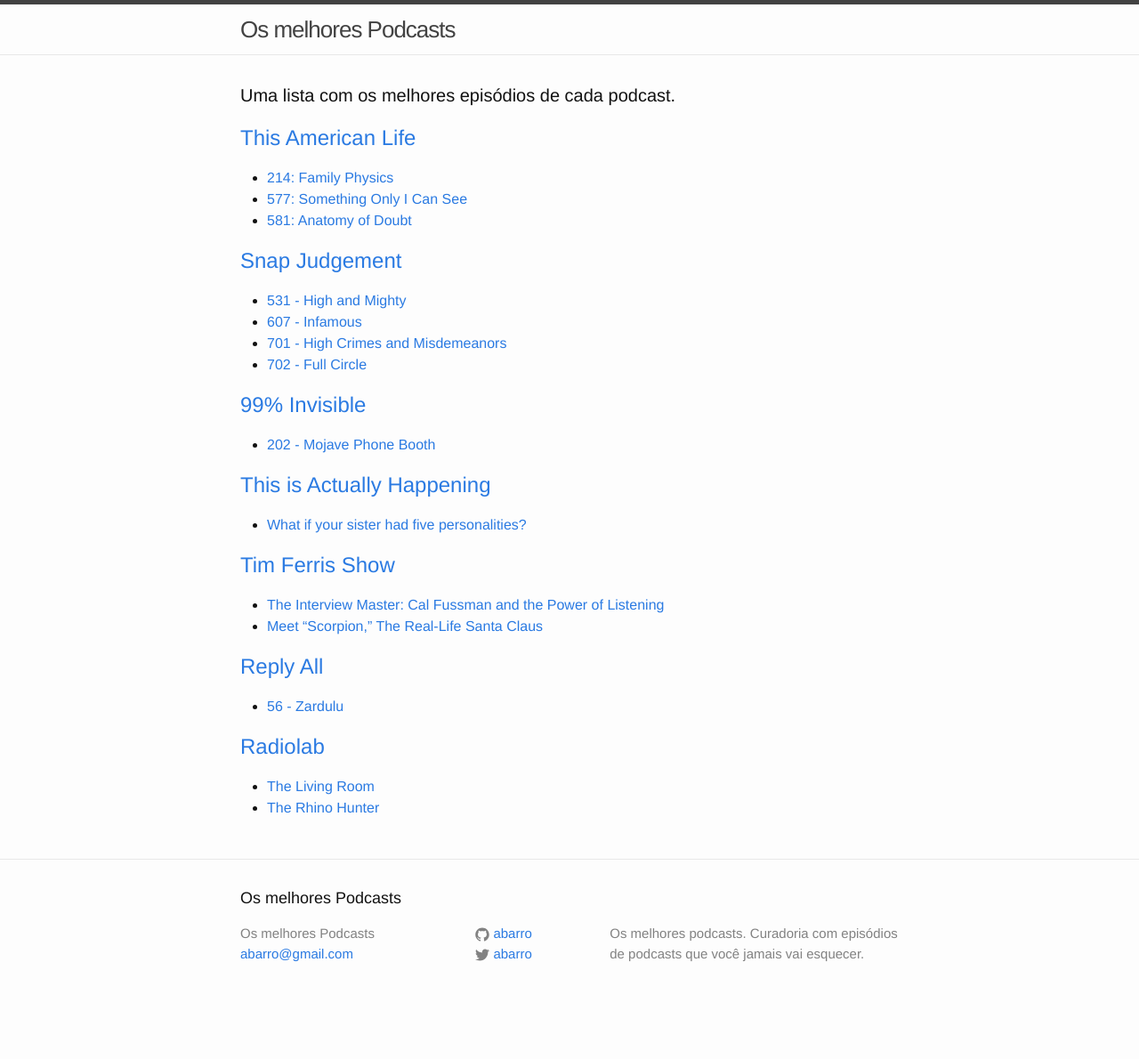
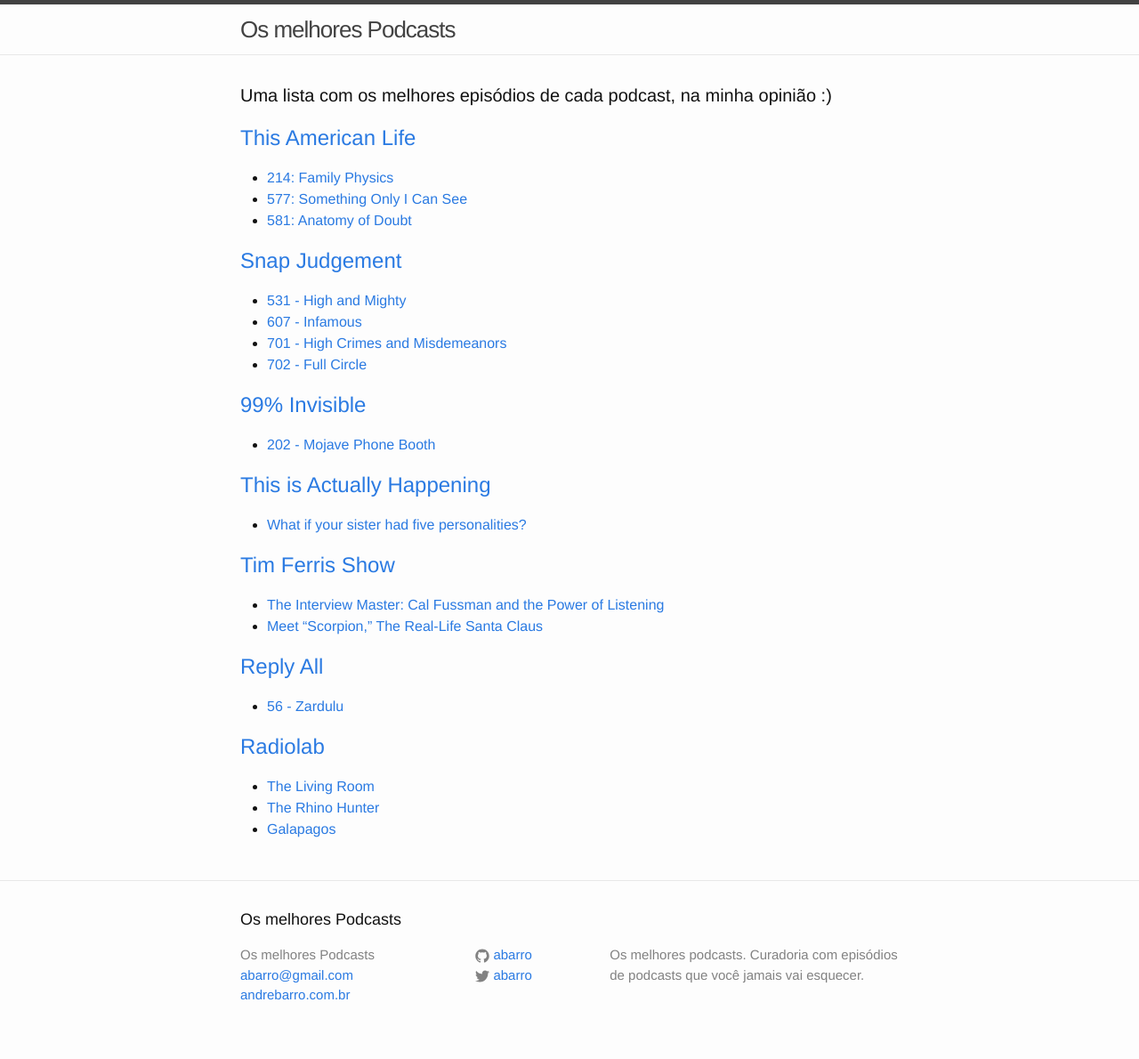
Before and after one commit to abarro/omp, a Jekyll site: the page built from index.html, in a window 1280 px wide. Shown: the whole page at 89% size. Built offline with Jekyll 4.4.1, drawn with Linux system fonts in a browser that asks for light colours; before the commit the page ends 1143 px from its top, so only the background shows below that.

Commit message:
novos episodios

```diff
--- a/_includes/footer.html
+++ b/_includes/footer.html
@@ -9,6 +9,7 @@
         <ul class="contact-list">
           <li>{{ site.title }}</li>
           <li><a href="mailto:{{ site.email }}">{{ site.email }}</a></li>
+          <li><a href="http://andrebarro.com.br">andrebarro.com.br</a></li>
         </ul>
       </div>
 
--- a/index.html
+++ b/index.html
@@ -3,7 +3,7 @@
 ---
 
 <div class="home">
-   <h1 class="page-heading">Uma lista com os melhores episódios de cada podcast.</h1>
+   <h1 class="page-heading">Uma lista com os melhores episódios de cada podcast, na minha opinião :)</h1>
 	  {% for podcast in site.data.podcasts.podcasts %}
 
 		<h2><a href="{{ podcast.site }}" target="_blank">{{ podcast.name }}</a></h2>
```
Also changed, not shown: _data/episodes.json (+8 -0 lines).
